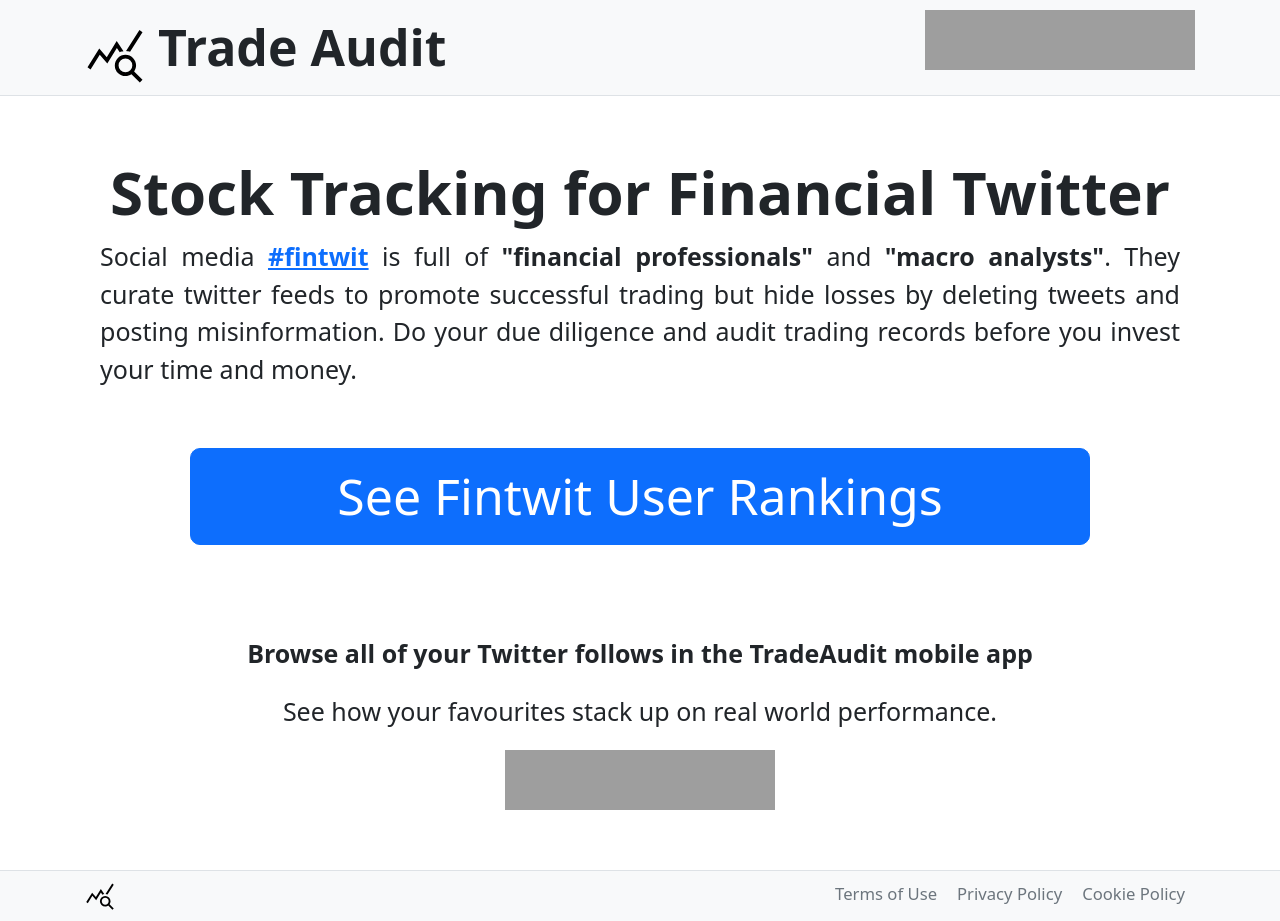
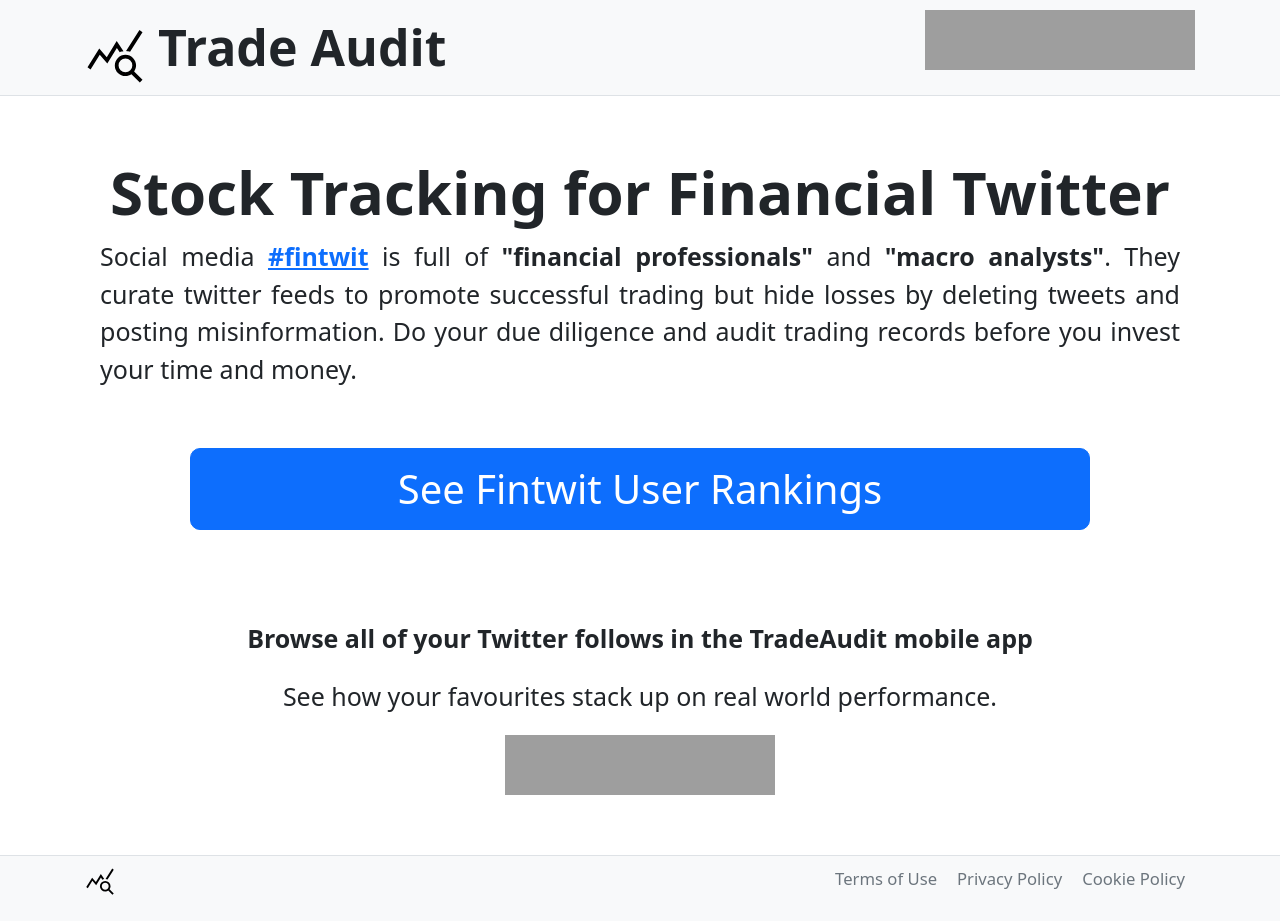
Before and after one commit to stevenrskelton/tradeaudit.app, a Jekyll site: the page built from index.html, in a window 1280 px wide. Built offline with Jekyll 4.4.1, drawn with Linux system fonts in a browser that asks for light colours; grey boxes are pictures that could not be loaded.

Commit message:
Update index.html

```diff
--- a/index.html
+++ b/index.html
@@ -299,7 +299,7 @@
 </div>
 
 <div class="d-grid gap-2 col-10 mx-auto mb-4 mt-4">
-  <a href="/rankings" class="btn btn-primary btn-lg" role="button" style="--bs-btn-font-size:2.5rem">See Fintwit User Rankings</a>
+  <a href="/rankings" class="btn btn-primary btn-lg" role="button" style="--bs-btn-font-size:2rem">See Fintwit User Rankings</a>
 </div>
 
 {% include appstorelink.html %}
```
